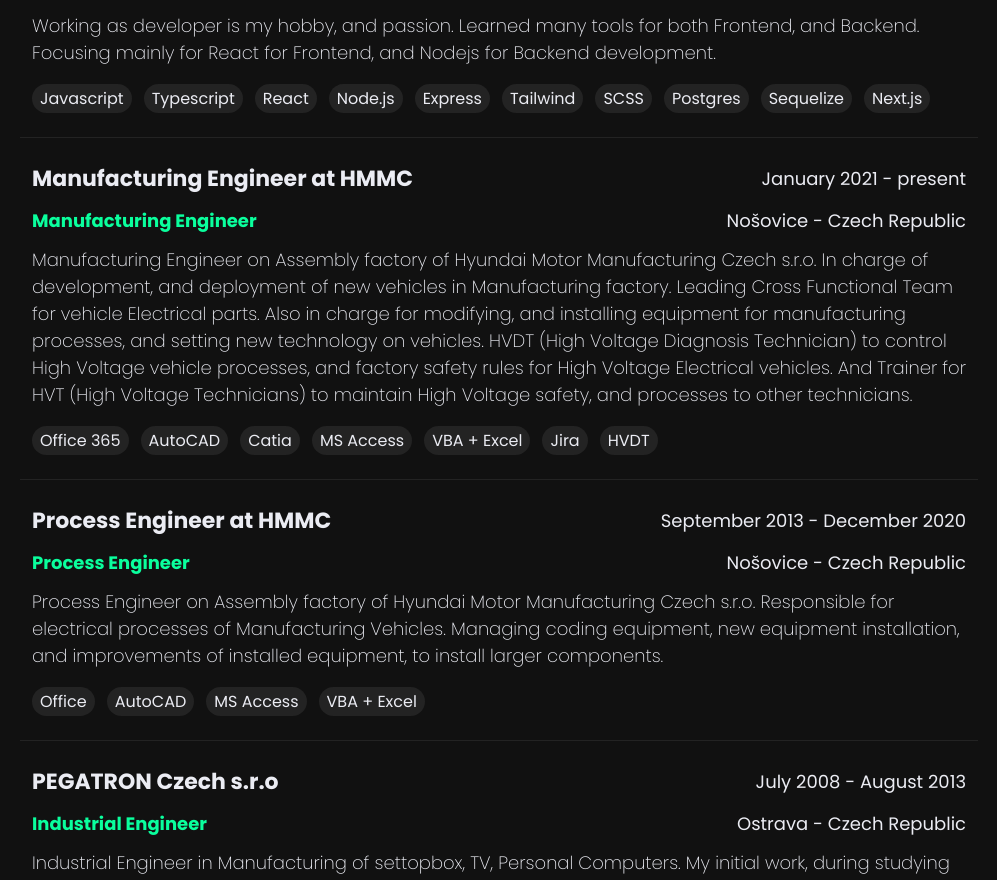
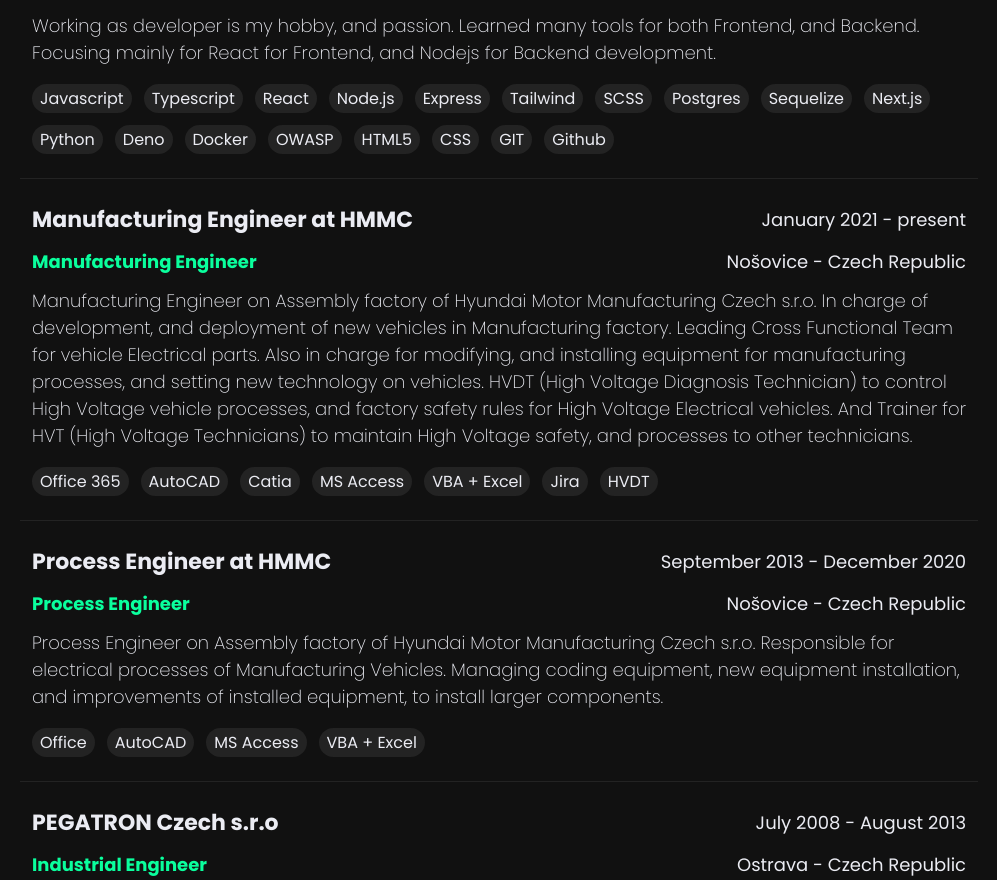
Before and after one commit to Daniel88dev/my-homepage, a Next.js app: page / in a window 1280 px wide. Shown: the part 3448-4328 px from the top of the page, without its empty margins (171-1168 px from the left). Built offline with nearby package versions, Linux system fonts and the light colour scheme.

Commit message:
Updated Experience page

```diff
--- a/components/home/experience/Experience.tsx
+++ b/components/home/experience/Experience.tsx
@@ -31,6 +31,14 @@
       "Postgres",
       "Sequelize",
       "Next.js",
+      "Python",
+      "Deno",
+      "Docker",
+      "OWASP",
+      "HTML5",
+      "CSS",
+      "GIT",
+      "Github",
     ],
   },
   {
--- a/package.json
+++ b/package.json
@@ -1,6 +1,6 @@
 {
   "name": "my-homepage",
-  "version": "0.2.0",
+  "version": "1.0.0",
   "private": true,
   "scripts": {
     "dev": "next dev",
```
